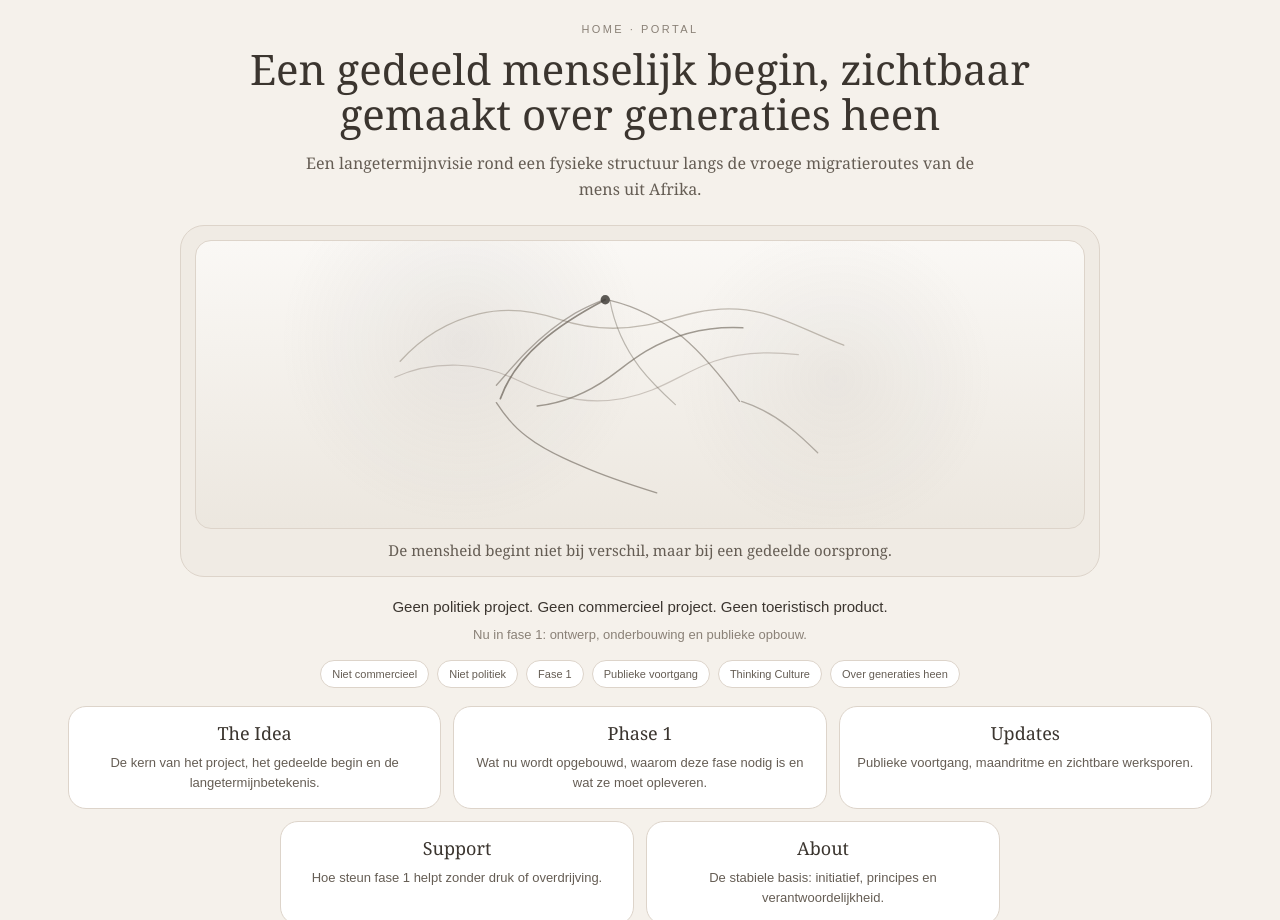
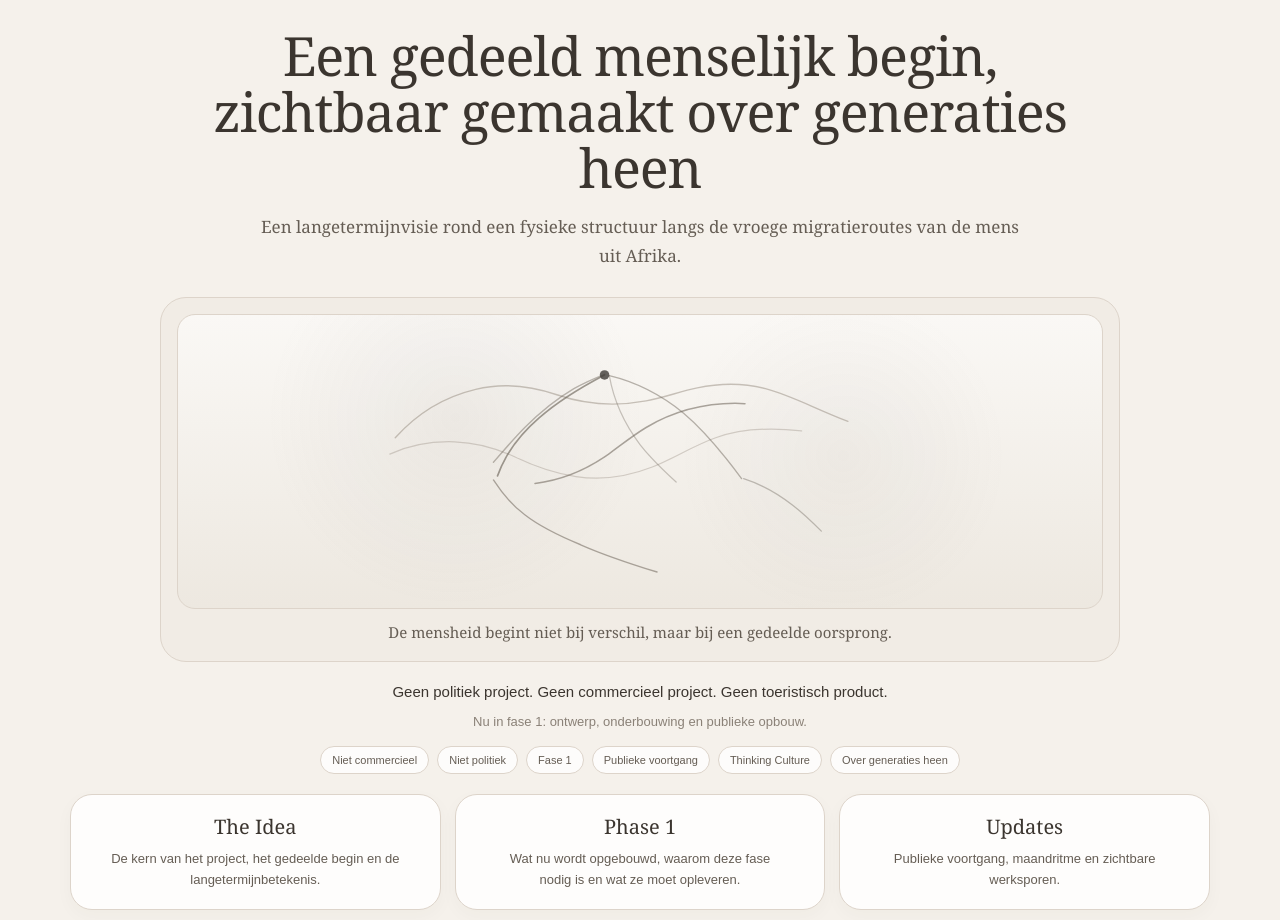
Before and after one commit to msdpz6g68q-tech/msdpz6g68q-tech.github.io, a plain HTML site: page index.html in a window 1280 px wide. Shown: the part 51-971 px from the top of the page. Drawn offline with Linux system fonts and the light colour scheme.

Commit message:
Update index.html

```diff
--- a/index.html
+++ b/index.html
@@ -8,7 +8,7 @@
     :root {
       --bg: #f5f1eb;
       --surface: #ffffff;
-      --surface-soft: #f0ebe4;
+      --surface-soft: #f1ece5;
       --border: #ddd4ca;
       --text: #2d2823;
       --muted: #655d54;
@@ -38,21 +38,21 @@
     .site {
       max-width: var(--max);
       margin: 0 auto;
-      padding: 0 18px 24px;
+      padding: 0 20px 26px;
     }
 
     .topbar {
       display: flex;
       justify-content: space-between;
       align-items: center;
-      gap: 16px;
-      padding: 16px 0 14px;
+      gap: 20px;
+      padding: 18px 0 14px;
       border-bottom: 1px solid var(--border);
     }
 
     .brand {
       font-family: Arial, Helvetica, sans-serif;
-      font-size: 12px;
+      font-size: 14px;
       font-weight: 700;
       letter-spacing: 0.18em;
       color: var(--accent);
@@ -63,10 +63,14 @@
       display: flex;
       flex-wrap: wrap;
       justify-content: flex-end;
-      gap: 18px;
+      gap: 24px;
       font-family: Arial, Helvetica, sans-serif;
-      font-size: 13px;
+      font-size: 15px;
       color: var(--muted);
+    }
+
+    .nav a {
+      transition: color 0.18s ease;
     }
 
     .nav a:hover {
@@ -74,55 +78,47 @@
     }
 
     .hero {
-      padding: 28px 0 18px;
+      padding: 28px 0 14px;
       text-align: center;
-    }
-
-    .label {
-      font-family: Arial, Helvetica, sans-serif;
-      font-size: 11px;
-      text-transform: uppercase;
-      letter-spacing: 0.22em;
-      color: var(--muted-soft);
-      margin-bottom: 12px;
     }
 
     h1 {
       margin: 0 auto;
-      max-width: 820px;
-      font-size: 42px;
-      line-height: 1.06;
+      max-width: 900px;
+      font-size: 54px;
+      line-height: 1.04;
       font-weight: 400;
       color: var(--accent);
+      letter-spacing: -0.02em;
     }
 
     .hero-sub {
-      max-width: 690px;
-      margin: 14px auto 0;
-      font-size: 16px;
-      line-height: 1.65;
+      max-width: 760px;
+      margin: 18px auto 0;
+      font-size: 17px;
+      line-height: 1.7;
       color: var(--muted);
     }
 
     .map-shell {
-      margin: 22px auto 0;
-      max-width: 920px;
+      margin: 26px auto 0;
+      max-width: 960px;
       background: var(--surface-soft);
       border: 1px solid var(--border);
-      border-radius: 24px;
-      padding: 14px;
+      border-radius: 26px;
+      padding: 16px;
     }
 
     .map-frame {
       position: relative;
       border: 1px solid var(--border);
-      border-radius: 16px;
+      border-radius: 18px;
       overflow: hidden;
       background:
-        radial-gradient(circle at 30% 35%, rgba(120, 113, 108, 0.10), transparent 28%),
-        radial-gradient(circle at 72% 48%, rgba(120, 113, 108, 0.08), transparent 24%),
-        linear-gradient(180deg, #faf8f5 0%, #ece7df 100%);
-      aspect-ratio: 16 / 5.2;
+        radial-gradient(circle at 30% 35%, rgba(120, 113, 108, 0.08), transparent 28%),
+        radial-gradient(circle at 72% 48%, rgba(120, 113, 108, 0.06), transparent 24%),
+        linear-gradient(180deg, #faf8f5 0%, #ede8e0 100%);
+      aspect-ratio: 16 / 5.1;
     }
 
     .map-svg {
@@ -132,7 +128,7 @@
     }
 
     .map-caption {
-      margin-top: 10px;
+      margin-top: 12px;
       text-align: center;
       font-size: 15px;
       line-height: 1.55;
@@ -149,7 +145,7 @@
     }
 
     .status {
-      margin-top: 6px;
+      margin-top: 8px;
       text-align: center;
       font-family: Arial, Helvetica, sans-serif;
       font-size: 13px;
@@ -167,7 +163,7 @@
 
     .chip {
       border: 1px solid var(--border);
-      background: var(--surface);
+      background: rgba(255,255,255,0.8);
       border-radius: 999px;
       padding: 7px 11px;
       font-family: Arial, Helvetica, sans-serif;
@@ -176,13 +172,13 @@
     }
 
     .cards {
-      margin-top: 18px;
+      margin-top: 20px;
     }
 
     .cards-top,
     .cards-bottom {
       display: grid;
-      gap: 12px;
+      gap: 14px;
     }
 
     .cards-top {
@@ -192,38 +188,43 @@
     .cards-bottom {
       grid-template-columns: repeat(2, 1fr);
       max-width: 720px;
-      margin: 12px auto 0;
+      margin: 14px auto 0;
     }
 
     .card {
       display: block;
-      background: var(--surface);
+      background: rgba(255,255,255,0.88);
       border: 1px solid var(--border);
-      border-radius: 18px;
-      padding: 16px 16px 15px;
-      transition: border-color 0.18s ease, transform 0.18s ease, background 0.18s ease;
+      border-radius: 22px;
+      padding: 20px 18px 18px;
+      transition: border-color 0.18s ease, transform 0.18s ease, background 0.18s ease, box-shadow 0.18s ease;
+      box-shadow: 0 6px 18px rgba(61, 52, 47, 0.03);
     }
 
     .card:hover {
       border-color: #cdbfb1;
       background: #fffdfa;
       transform: translateY(-1px);
+      box-shadow: 0 10px 26px rgba(61, 52, 47, 0.05);
     }
 
     .card h3 {
       margin: 0;
-      font-size: 18px;
-      line-height: 1.22;
+      font-size: 20px;
+      line-height: 1.2;
       font-weight: 400;
       color: var(--accent);
     }
 
     .card p {
-      margin: 8px 0 0;
+      margin: 10px 0 0;
       font-family: Arial, Helvetica, sans-serif;
       font-size: 13px;
-      line-height: 1.55;
+      line-height: 1.6;
       color: var(--muted);
+      max-width: 290px;
+      margin-left: auto;
+      margin-right: auto;
     }
 
     .closing {
@@ -241,14 +242,25 @@
         padding: 0 14px 24px;
       }
 
+      .topbar {
+        align-items: flex-start;
+        flex-direction: column;
+      }
+
+      .nav {
+        justify-content: flex-start;
+        gap: 12px 16px;
+        font-size: 14px;
+      }
+
       h1 {
-        font-size: 34px;
-        max-width: 700px;
+        font-size: 38px;
+        max-width: 760px;
       }
 
       .hero-sub {
         font-size: 15px;
-        max-width: 620px;
+        max-width: 640px;
       }
 
       .cards-top {
@@ -258,16 +270,6 @@
       .cards-bottom {
         grid-template-columns: 1fr;
         max-width: none;
-      }
-
-      .topbar {
-        align-items: flex-start;
-        flex-direction: column;
-      }
-
-      .nav {
-        justify-content: flex-start;
-        gap: 12px 14px;
       }
 
       .map-frame {
@@ -281,7 +283,7 @@
       }
 
       h1 {
-        font-size: 28px;
+        font-size: 30px;
       }
 
       .hero-sub {
@@ -306,7 +308,7 @@
       }
 
       .card h3 {
-        font-size: 17px;
+        font-size: 18px;
       }
 
       .card p {
@@ -329,8 +331,6 @@
     </header>
 
     <main class="hero">
-      <div class="label">Home · Portal</div>
-
       <h1>Een gedeeld menselijk begin, zichtbaar gemaakt over generaties heen</h1>
 
       <p class="hero-sub">
@@ -343,24 +343,24 @@
           <svg class="map-svg" viewBox="0 0 900 430" xmlns="http://www.w3.org/2000/svg" aria-hidden="true">
             <g fill="none" stroke-linecap="round" stroke-linejoin="round">
               <path d="M91 180c34-38 76-61 118-71 41-10 78-6 119 8 47 16 88 17 131 9 27-5 50-14 75-19 33-7 69-7 100 1 38 10 74 30 121 48"
-                    stroke="rgba(140,129,117,0.50)" stroke-width="2"/>
+                    stroke="rgba(140,129,117,0.46)" stroke-width="2"/>
               <path d="M83 204c33-15 65-19 95-18 31 1 56 7 88 22 29 14 56 24 90 29 40 6 79-1 112-14 31-12 59-31 93-43 39-14 82-15 126-10"
-                    stroke="rgba(140,129,117,0.40)" stroke-width="1.8"/>
+                    stroke="rgba(140,129,117,0.34)" stroke-width="1.8"/>
               <path d="M296 247c42-5 77-21 108-43 18-13 35-27 55-39 39-23 86-38 145-35"
-                    stroke="rgba(109,100,90,0.62)" stroke-width="2.2"/>
+                    stroke="rgba(109,100,90,0.56)" stroke-width="2.2"/>
               <path d="M241 236c11-31 31-59 61-85 26-23 56-42 96-63"
-                    stroke="rgba(109,100,90,0.72)" stroke-width="2.5"/>
+                    stroke="rgba(109,100,90,0.64)" stroke-width="2.4"/>
               <path d="M235 242c13 20 28 38 46 51 23 18 53 32 82 44 34 15 70 27 112 40"
-                    stroke="rgba(109,100,90,0.60)" stroke-width="2.1"/>
+                    stroke="rgba(109,100,90,0.54)" stroke-width="2.0"/>
               <path d="M405 89c42 10 77 29 109 55 32 27 57 58 85 96"
-                    stroke="rgba(109,100,90,0.54)" stroke-width="2"/>
+                    stroke="rgba(109,100,90,0.48)" stroke-width="2"/>
               <path d="M405 89c6 34 20 68 45 101 14 18 31 35 53 55"
-                    stroke="rgba(109,100,90,0.42)" stroke-width="1.8"/>
+                    stroke="rgba(109,100,90,0.36)" stroke-width="1.8"/>
               <path d="M398 87c-15 6-29 12-45 21-27 16-50 35-72 57-16 16-30 33-46 51"
-                    stroke="rgba(109,100,90,0.52)" stroke-width="2"/>
+                    stroke="rgba(109,100,90,0.46)" stroke-width="2"/>
               <path d="M602 240c25 8 49 21 72 39 13 10 27 23 42 38"
-                    stroke="rgba(109,100,90,0.48)" stroke-width="1.9"/>
-              <circle cx="398" cy="88" r="7" fill="rgba(68,64,60,0.86)"/>
+                    stroke="rgba(109,100,90,0.40)" stroke-width="1.9"/>
+              <circle cx="398" cy="88" r="7" fill="rgba(68,64,60,0.82)"/>
             </g>
           </svg>
         </div>
```
